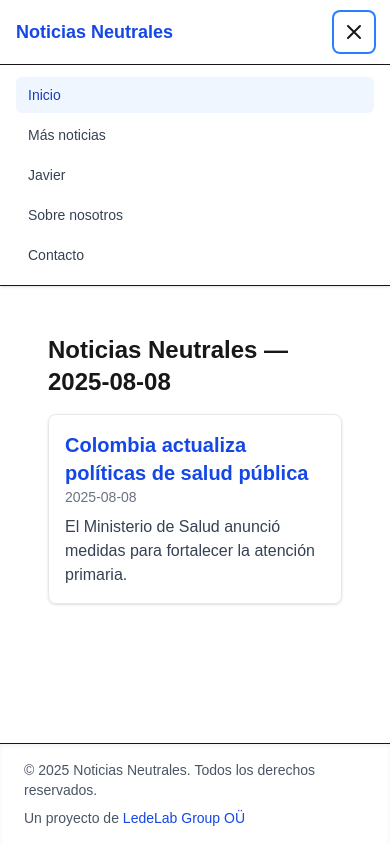
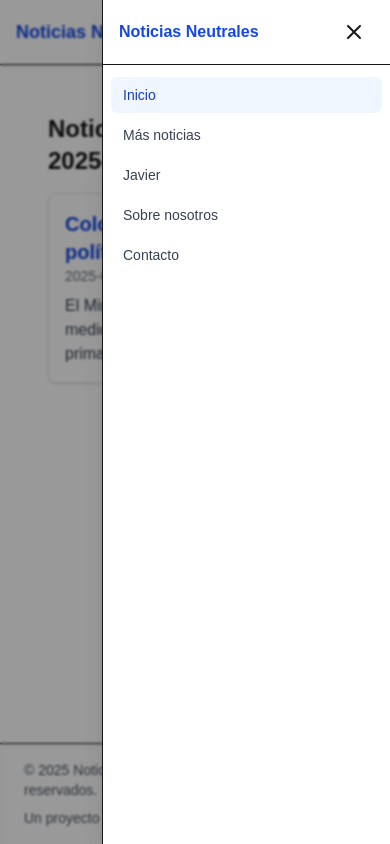
Before and after one commit to ledelab2030/noticias-neutrales, a Next.js app: page / in a window 390 px wide. Both pictures are taken after a click on the button "Abrir menú". Built offline with nearby package versions, Linux system fonts and the light colour scheme.

Commit message:
UI móvil: overlay + drawer con animación en header

```diff
--- a/src/components/Header.tsx
+++ b/src/components/Header.tsx
@@ -2,7 +2,7 @@
 
 import Link from 'next/link'
 import { usePathname } from 'next/navigation'
-import { useState } from 'react'
+import { useEffect, useState } from 'react'
 import clsx from 'clsx'
 
 const links = [
@@ -16,6 +16,15 @@ const links = [
 export default function Header() {
   const [open, setOpen] = useState(false)
   const pathname = usePathname()
+
+  // Bloquea el scroll del body cuando el menú está abierto
+  useEffect(() => {
+    if (open) {
+      const prev = document.body.style.overflow
+      document.body.style.overflow = 'hidden'
+      return () => { document.body.style.overflow = prev }
+    }
+  }, [open])
 
   const NavLinks = ({ onClick }: { onClick?: () => void }) => (
     <>
@@ -55,9 +64,9 @@ export default function Header() {
         {/* Mobile button */}
         <button
           type="button"
-          aria-label="Abrir menú"
+          aria-label={open ? 'Cerrar menú' : 'Abrir menú'}
           aria-expanded={open}
-          aria-controls="mobile-menu"
+          aria-controls="mobile-drawer"
           onClick={() => setOpen((v) => !v)}
           className="md:hidden inline-flex items-center justify-center rounded-md p-2 hover:bg-gray-100 focus:outline-none focus:ring-2 focus:ring-blue-500"
         >
@@ -79,18 +88,45 @@ export default function Header() {
         </button>
       </div>
 
-      {/* Mobile menu */}
+      {/* Overlay + Drawer móvil */}
+      {/* Overlay */}
       <div
-        id="mobile-menu"
         className={clsx(
-          'md:hidden border-t',
-          open ? 'block' : 'hidden'
+          'fixed inset-0 z-40 bg-black/40 backdrop-blur-[1px] transition-opacity md:hidden',
+          open ? 'opacity-100 pointer-events-auto' : 'opacity-0 pointer-events-none'
         )}
+        aria-hidden={!open}
+        onClick={() => setOpen(false)}
+      />
+
+      {/* Drawer */}
+      <aside
+        id="mobile-drawer"
+        className={clsx(
+          'fixed right-0 top-0 z-50 h-full w-72 bg-white border-l shadow-xl md:hidden',
+          'transform transition-transform duration-200 ease-out',
+          open ? 'translate-x-0' : 'translate-x-full'
+        )}
+        role="dialog"
+        aria-modal="true"
       >
-        <nav className="px-4 py-3 flex flex-col gap-1 bg-white">
+        <div className="px-4 py-3 flex items-center justify-between border-b">
+          <span className="font-semibold text-blue-700">Noticias Neutrales</span>
+          <button
+            aria-label="Cerrar menú"
+            className="rounded-md p-2 hover:bg-gray-100"
+            onClick={() => setOpen(false)}
+          >
+            <svg xmlns="http://www.w3.org/2000/svg" className="h-6 w-6" fill="none"
+                 viewBox="0 0 24 24" stroke="currentColor" strokeWidth="2">
+              <path strokeLinecap="round" strokeLinejoin="round" d="M6 18L18 6M6 6l12 12"/>
+            </svg>
+          </button>
+        </div>
+        <nav className="px-2 py-3 flex flex-col gap-1">
           <NavLinks onClick={() => setOpen(false)} />
         </nav>
-      </div>
+      </aside>
     </header>
   )
 }
```
